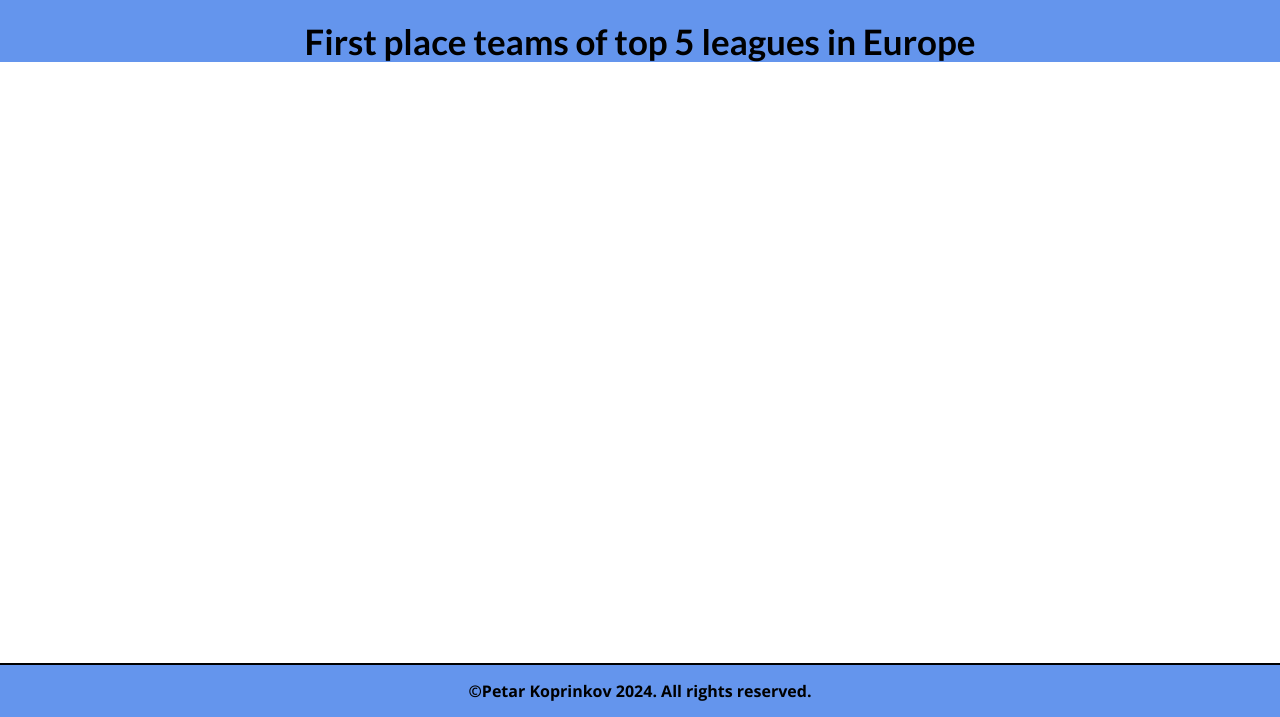
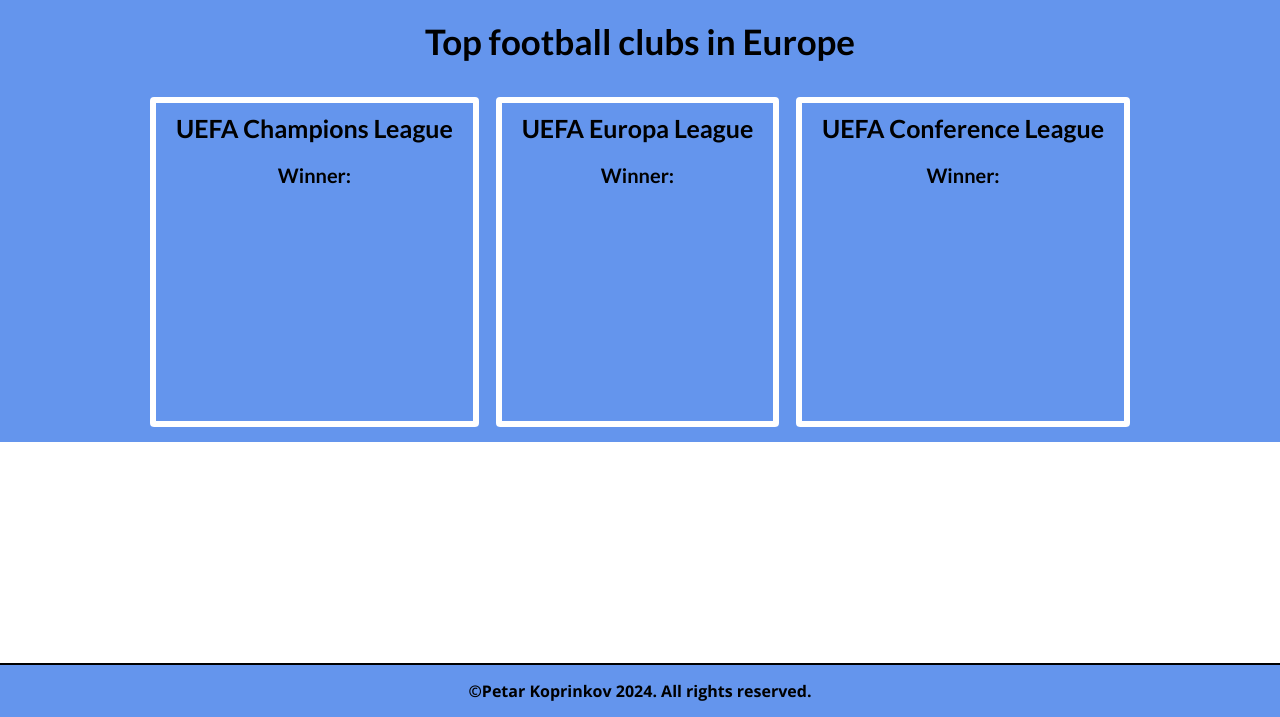
Before and after one commit to Petar-Koprinkov/Football_App, a Django app: page / in a window 1280 px wide. Shown: the part 83-800 px from the top of the page. Run offline with Django 5.2, Linux system fonts and the light colour scheme; data that the repository does not hold is empty.

Commit message:
Rebuild the db

```diff
--- a/footballApplication/football/views.py
+++ b/footballApplication/football/views.py
@@ -11,8 +11,8 @@ class HomeView(View):
         first_teams = Teams.objects.filter(position=1)
 
         context = {
-            'countries': countries,
-            'first_teams': first_teams
+            'countries':countries,
+            'first_teams':first_teams
 
         }
 
--- a/static/football/base.css
+++ b/static/football/base.css
@@ -105,20 +105,21 @@ footer div {
 #countries a > img{
     width: 30px;
     margin-left: 7px;
-    justify-content: center;
-    align-content: center;
+    vertical-align: middle;
 }
 
-main h2{
+section h1, h2, h3{
     text-align: center;
     font-size: 35px;
     background-color: cornflowerblue;
     margin: 0;
     padding-top: 20px;
+    padding-bottom: 20px;
 }
 
-main {
+section {
     text-align: center;
+    background-color: cornflowerblue;
 }
 
 #teams {
@@ -126,11 +127,18 @@ main {
     justify-content: center;
     padding: 0;
     list-style-type: none;
+    margin: 0;
+    flex-wrap: wrap;
+    align-content: space-between;
 }
 
 #teams li {
-    margin: 50px;
+    margin: 15px 45px;
     text-align: center;
+}
+
+#teams li:hover span{
+    color: black;
 }
 
 #teams li a {
@@ -149,5 +157,29 @@ main {
 #teams li span {
     display: block;
     margin-top: 5px;
-    font-size: 14px;
+    font-size: 19px;
+    color: white;
 }
+
+#leagues{
+    display: flex;
+    justify-content: space-between;
+    align-items: stretch;
+    padding: 15px 150px;
+    height: 360px;
+}
+
+#leagues div{
+    border: 6px solid white;
+    border-radius: 4px;
+}
+
+#leagues div h2{
+    font-size: 25px;
+    padding: 10px 20px;
+}
+
+#leagues div h3{
+    font-size: 20px;
+    padding: 10px 20px;
+}
--- /dev/null
+++ b/static/football/main.css
@@ -0,0 +1 @@
+@import "base.css";
--- a/templates/football/base.html
+++ b/templates/football/base.html
@@ -5,7 +5,7 @@
 <head>
     <meta charset="UTF-8">
     <title>Football Application</title>
-    <link rel="stylesheet" href="{% static 'football/base.css' %}">
+    <link rel="stylesheet" href="{% static 'football/main.css' %}">
 </head>
 <body>
 <div id="box">
@@ -26,17 +26,33 @@
         </nav>
     </header>
     <main>
-        <h2>First place teams of top 5 leagues in Europe</h2>
+        <section>
+            <h1>Top football clubs in Europe</h1>
             <ul id="teams">
                 {% for team in first_teams %}
                     <li>
                         <a href="#">
                             <img src="{{ team.emblem.url }}" alt="{{ team.name }} emblem">
-                        <span>{{ team.name }}</span>
+                            <span><b>{{ team.name }}</b></span>
                         </a>
                     </li>
                 {% endfor %}
             </ul>
+        </section>
+        <section id="leagues">
+            <div>
+                <h2>UEFA Champions League</h2>
+                <h3>Winner:</h3>
+            </div>
+            <div>
+                <h2>UEFA Europa League</h2>
+                <h3>Winner:</h3>
+            </div>
+            <div>
+                <h2>UEFA Conference League</h2>
+                <h3>Winner:</h3>
+            </div>
+        </section>
     </main>
     <footer>
         <div>
```
Also changed, not shown: footballApplication/football/migrations/0001_initial.py, footballApplication/football/migrations/0002_alter_championship_options_alter_countries_options_and_more.py (deleted), footballApplication/football/migrations/0003_teams_points.py (deleted), uploads/flags/england_flag_cSliEDu.png (added), uploads/flags/france_flag_Gl8t0Bc.jpg (added), uploads/flags/germany_flag_OGXvS2i.jpg (added), uploads/flags/italy_flag_VtIs5BN.jpg (added), uploads/flags/spain_flag_uGPSHOW.jpg (added), uploads/logos/LaLiga-Logo_LxiyBhs.png (added). Lines whose indentation alone changed are shown as unchanged.
